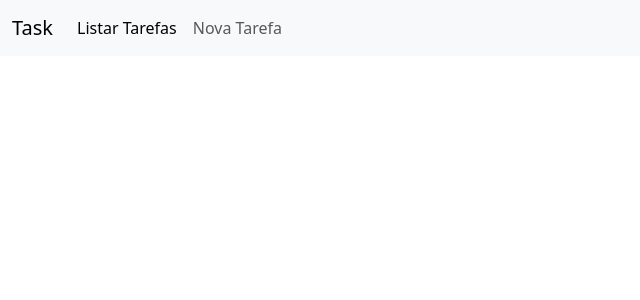
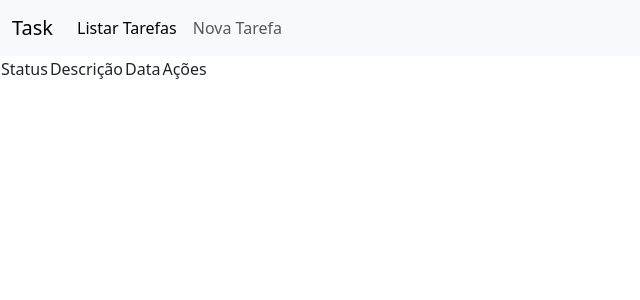
Before and after one commit to pelegrino/task, a React (Create React App) app in the folder task-frontend/: page / in a window 1280 px wide. Shown: the top 300 px of the page, without its empty margins (0-640 px from the left). Built offline with nearby package versions, Linux system fonts and the light colour scheme.

Commit message:
Criando a tabela com a listagem das tarefas

```diff
--- a/task-frontend/src/App.js
+++ b/task-frontend/src/App.js
@@ -1,6 +1,7 @@
 import React, { Component } from 'react';
 import { BrowserRouter } from 'react-router-dom';
 import NavBar from './components/NavBar';
+import TaskListTable from './components/TaskListTable';
 
 class App extends Component {
   //constructor(props) {
@@ -12,6 +13,7 @@ class App extends Component {
       <BrowserRouter>
       <div className="App">
         <NavBar />
+        <TaskListTable />
       </div>
       </BrowserRouter>
     );
--- /dev/null
+++ b/task-frontend/src/components/TaskListTable.js
@@ -0,0 +1,38 @@
+import React, { Component } from 'react';
+
+class TaskListTable extends Component {
+    render() {
+        return (
+            <table>
+                <TableHeader />
+                <TableBody />
+            </table>
+        );
+    }
+}
+
+const TableHeader = () => {
+    return (
+        <thead>
+            <tr>
+                <td>Status</td>
+                <td>Descrição</td>
+                <td>Data</td>
+                <td>Ações</td>
+            </tr>
+        </thead>
+    )
+}
+
+const TableBody = () => {
+    return (
+        <tr>
+            <td></td>
+            <td></td>
+            <td></td>
+            <td></td>
+        </tr>
+    )
+}
+
+export default TaskListTable;
```
Also changed, not shown: task-frontend/src/api/TaskService.js (added, +17 -0 lines).
